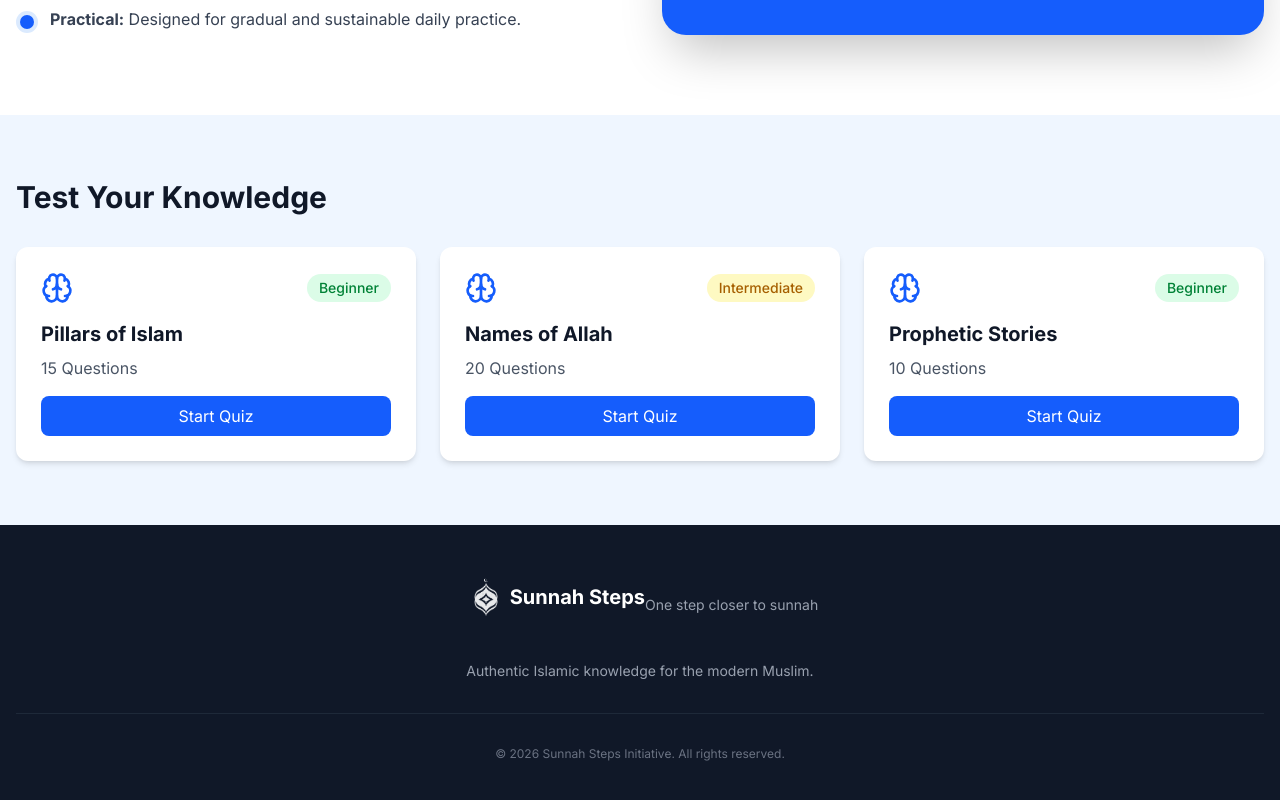
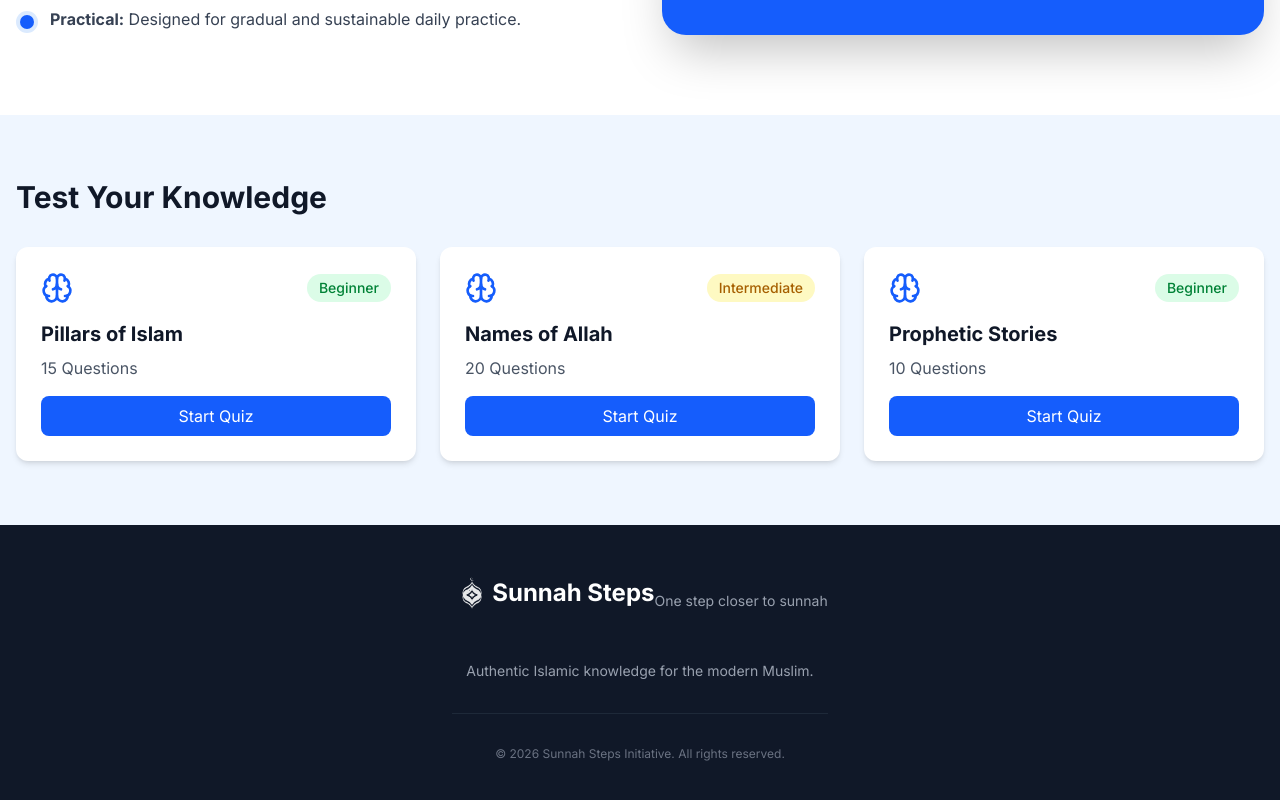
Before and after one commit to AyshaTahoor/SunnahSteps, a Next.js app: page / in a window 1280 px wide. Shown: the part 942-1742 px from the top of the page. Built offline with nearby package versions, Linux system fonts and the light colour scheme.

Commit message:
changed the logo size

```diff
--- a/app/page.tsx
+++ b/app/page.tsx
@@ -224,25 +224,29 @@ export default function HomePage() {
         <footer className="bg-gray-900 text-white py-12 px-4">
           <div className="max-w-7xl mx-auto flex flex-col items-center text-center">
             <div>
+            <div className="flex flex-col items-center mb-6">
               <div className="flex items-center space-y-4 mb-6 justify-center">
                 <Image
                   src="/sunnah-steps-logo.png"
                   alt="Sunnah Steps Logo"
                   width={60}
                   height={60}
-                  className="h-12 w-auto rounded-md opacity-90 brightness-0 invert"
+                  className="h-10 w-auto rounded-md opacity-90 brightness-0 invert"
                 />
-                <h3 className="text-xl font-bold">Sunnah Steps</h3>
+                <h3 className="text-2xl font-bold">Sunnah Steps</h3>
+                {/* Tagline grouped under the Brand name */}
                <p className="text-gray-400 text-sm">
                 One step closer to sunnah
               </p>
               </div>
+              {/* Description Section */}
               <p className="text-gray-400 text-sm mt-2">
                 Authentic Islamic knowledge for the modern Muslim.
               </p>
             </div>
             <div className="border-t border-gray-800 mt-8 pt-8 w-full text-center text-gray-500 text-xs">
               <p>&copy; 2026 Sunnah Steps Initiative. All rights reserved.</p>
+            </div>
             </div>
           </div>
         </footer>
```
